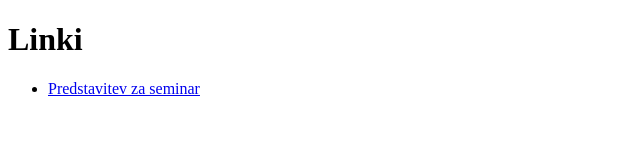
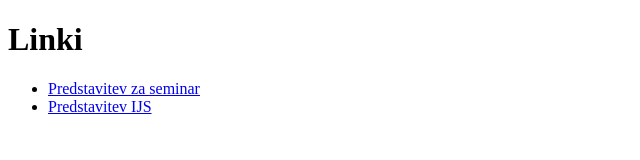
Before and after one commit to jakavel/jakavel.github.io, a plain HTML site: page index.html in a window 1280 px wide. Shown: the whole page, without its empty margins (0-640 px from the left). Drawn offline with Linux system fonts and the light colour scheme.

Commit message:
Dodal pdf za predstavitev na IJS.

```diff
--- a/index.html
+++ b/index.html
@@ -9,6 +9,7 @@
 
     <ul>
         <li><a href="seminar2023.pdf">Predstavitev za seminar</a></li>
+        <li><a href="ijs_bp_predstavitev.pdf">Predstavitev IJS</a></li>
     </ul>
   </body>
 </html>
```
Also changed, not shown: 1 other file.
